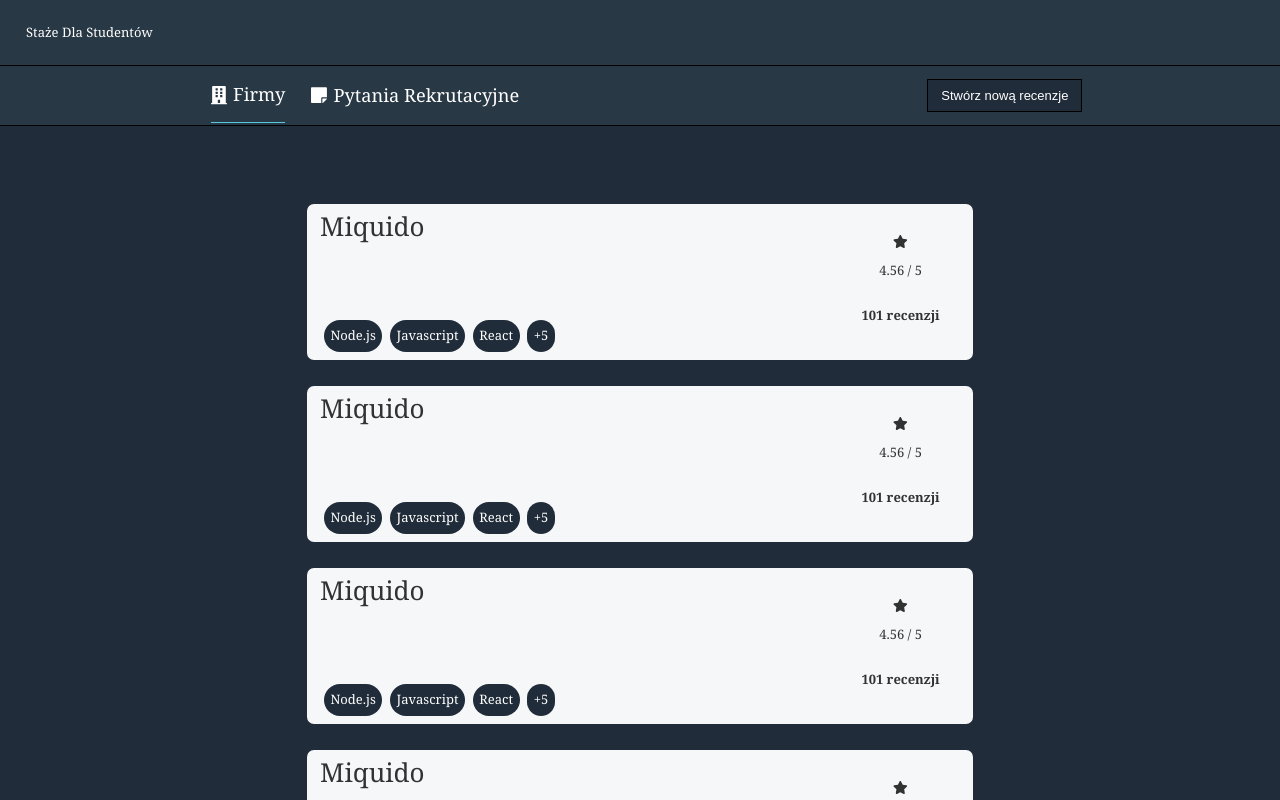
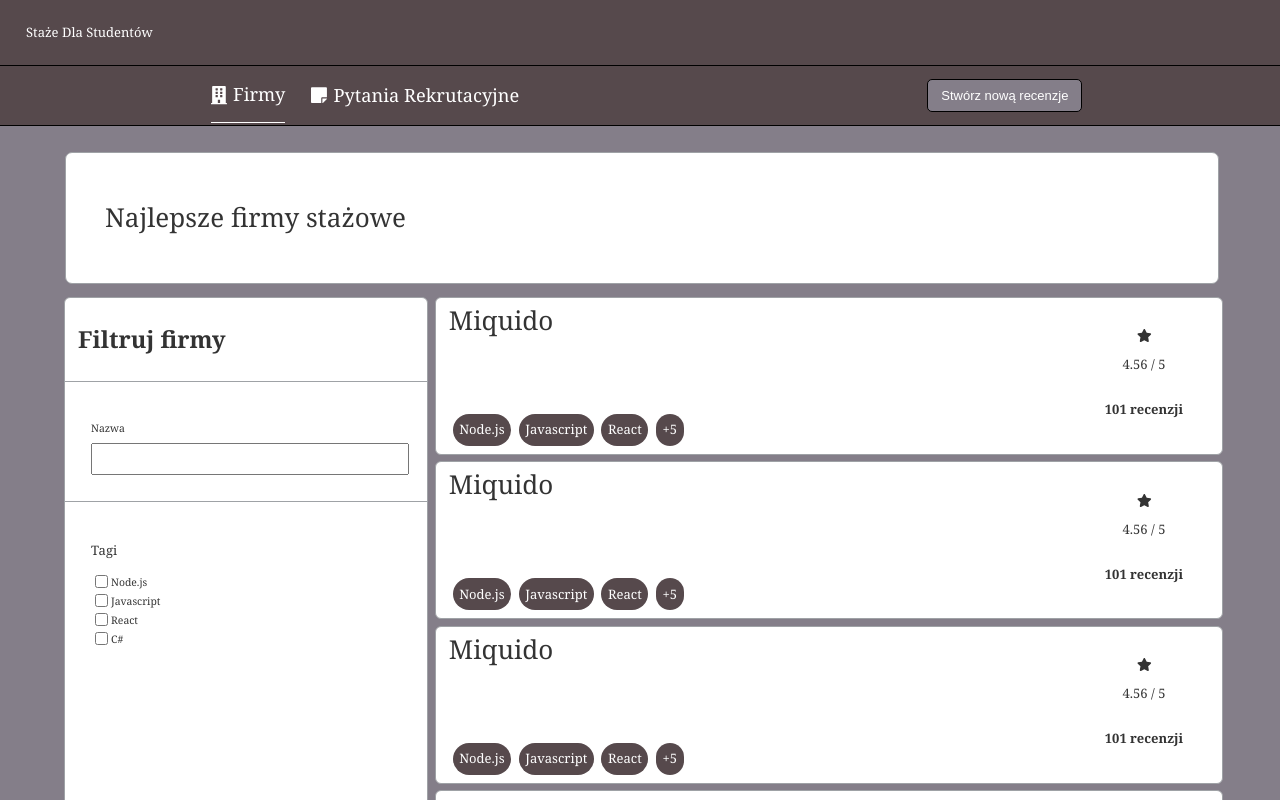
Before and after one commit to IdleSolution/job-board-front, a React (Create React App) app: page / in a window 1280 px wide. Shown: the top 800 px of the page. Built offline with nearby package versions, Linux system fonts and the light colour scheme.

Commit message:
add companies and filters

```diff
--- a/src/App.tsx
+++ b/src/App.tsx
@@ -1,13 +1,20 @@
 import React from 'react';
 import { CompanyCards } from './components/CompanyCards';
+import { Filters } from './components/Filters';
 import { Navbar } from './components/Navbar';
 import './index.css';
+import { CardsAndFilterContainer } from './components/CompanyCards/style';
+import { Header } from './components/Header';
 
 function App() {
   return (
     <div>
       <Navbar />
-      <CompanyCards />
+      <Header />
+      <CardsAndFilterContainer>
+        <Filters />
+        <CompanyCards />
+      </CardsAndFilterContainer>
     </div>
   );
 }
--- a/src/components/CompanyCard/style.ts
+++ b/src/components/CompanyCard/style.ts
@@ -1,14 +1,19 @@
 import styled from 'styled-components';
 
 export const Container = styled.div`
-    background-color: #F6F7F8;
-    width: 50%;
+    background-color: #fff;
+    width: 90%;
     height: 10rem;
-    border-radius: 7px;
-    margin: 1rem 0;
+    margin-bottom: .5rem;
     padding: 1rem;
     position: relative;
     cursor: pointer;
+    border: 1px solid #9fa2a6;
+    border-radius: 6px;
+
+    &:hover {
+        box-shadow: 0 8px 10px 0 #9fa2a6;
+    }
 `
 
 export const Title = styled.div`
@@ -36,13 +41,9 @@
 `
 
 export const Tag = styled.div`
-    background-color: #202C39;
+    background-color: #56494C;
     color: #fff;
     padding: .5rem;
     border-radius: 100px;
     margin: 0 .3rem;
 `
-
-export const MoreTag = styled.div`
-
-`
--- a/src/components/CompanyCards/style.ts
+++ b/src/components/CompanyCards/style.ts
@@ -1,9 +1,13 @@
 import styled from 'styled-components';
 
 export const Container = styled.div`
+    display: flex;
+    flex-flow: column;
+    width: 70%;
+`
+
+export const CardsAndFilterContainer = styled.div`
     width: 100%;
     display: flex;
-    align-items: center;
-    flex-flow: column;
-    margin-top: 5rem;
+    margin-top: 1rem;
 `
--- /dev/null
+++ b/src/components/Filters/index.tsx
@@ -0,0 +1,34 @@
+import { Container, Header, Input, Tags } from "./style"
+
+export const Filters = () => (
+    <Container>
+        <Header>
+            <h2>Filtruj firmy</h2>
+        </Header>
+
+        <Input>
+            <p>Nazwa</p>
+            <input />
+        </Input>
+
+        <Tags>
+            <p>Tagi</p>
+            <div>
+                <input type="checkbox" id="nodejs" name="Node.js"/>
+                <label>Node.js</label>
+            </div>
+            <div>
+                <input type="checkbox" id="js" name="Javascript"/>
+                <label>Javascript</label>
+            </div>
+            <div>
+                <input type="checkbox" id="react" name="React"/>
+                <label>React</label>
+            </div>
+            <div>
+                <input type="checkbox" id="cs" name="C#"/>
+                <label>C#</label>
+            </div>
+        </Tags>
+    </Container>
+)
--- /dev/null
+++ b/src/components/Filters/style.ts
@@ -0,0 +1,43 @@
+import styled from 'styled-components';
+
+export const Container = styled.div`
+    background-color: #fff;
+    width: 30%;
+    margin-left: 5%;
+    margin-right: .5rem;
+    border: 1px solid #9fa2a6;
+    border-radius: 6px;
+`
+
+export const Header = styled.div`
+    border-bottom: 1px solid #9fa2a6;
+    padding: 1rem;
+    font-size: 1.2rem;
+`
+
+export const Input = styled.div`
+    border-bottom: 1px solid #9fa2a6;
+    padding: 2rem;
+
+
+    p {
+        font-size: .8rem;
+        font-weight: 0;
+        margin-bottom: .4rem;
+    }
+
+    input {
+        height: 2rem;
+        width: 100%;
+    }
+`
+
+export const Tags = styled.div`
+    padding: 2rem;
+
+    div {
+        font-size: .8rem;
+        display: flex;
+        align-items: center;
+    }
+`
--- /dev/null
+++ b/src/components/Header/index.tsx
@@ -0,0 +1,7 @@
+import { Container } from './style';
+
+export const Header = () => (
+    <Container>
+        <p>Najlepsze firmy stażowe</p>
+    </Container>
+)
--- /dev/null
+++ b/src/components/Header/style.ts
@@ -0,0 +1,19 @@
+import styled from 'styled-components';
+
+export const Container = styled.div`
+    width: 90%;
+    background-color: #fff;
+    height: 10rem;
+    margin-left: 5rem;
+    margin-top: 2rem;
+    border: 1px solid #9fa2a6;
+    display: flex;
+    align-items: center;
+    border-radius: 7px;
+
+    p {
+        margin-left: 3rem;
+        font-size: 2rem;
+    }
+
+`
--- a/src/components/Navbar/style.ts
+++ b/src/components/Navbar/style.ts
@@ -3,7 +3,7 @@
 export const Container = styled.div`
     width: 100%;
     height: 1rem;
-    background-color: #283845;
+    background-color: #56494C;
     display: flex;
     align-items: center;
     padding: 2rem 0;
@@ -11,14 +11,14 @@
 
     p {
         margin-left: 2rem;
-        color: #FFFFFF;
+        color: #fff;
     }
 `
 
 export const NavigationContainer = styled.div`
     width: 100%;
     height: .5rem;
-    background-color: #283845;
+    background-color: #56494C;
     padding: 2rem 0;
     border-bottom: 1px solid #000;
     display: flex;
@@ -36,7 +36,7 @@
 export const SingleNavigation = styled.div`
     display: flex;
     align-items: center;
-    color: #FFFFFF;
+    color: #fff;
     font-size: 1.4rem;
     margin: 0 1rem;
     cursor: pointer;
@@ -50,7 +50,7 @@
 export const SingleNavigationActive = styled.div`
     display: flex;
     align-items: center;
-    color: #FFFFFF;
+    color: #fff;
     font-size: 1.4rem;
     margin: 0 1rem;
     cursor: pointer;
@@ -58,11 +58,11 @@
     p {
         margin-left: .5rem;
     }
-    border-bottom: 1px solid #58cae0;
+    border-bottom: 1px solid #fff;
 `
 
 export const ButtonCreateReview = styled.button`
-    background-color: #202C39;
+    background-color: #847E89;
     color: #fff;
     text-decoration: none;
     display: inline-block;
@@ -71,4 +71,5 @@
     font-size: 1rem;
     cursor: pointer;
     border: 1px solid #000;
+    border-radius: 5px;
 `
--- a/src/index.css
+++ b/src/index.css
@@ -5,7 +5,7 @@
     box-sizing: border-box;
     overflow-y: scroll;
     font-size: 16px;
-    background-color: #202C39;
+    background-color: #847E89;
 
   }
   body {
```
